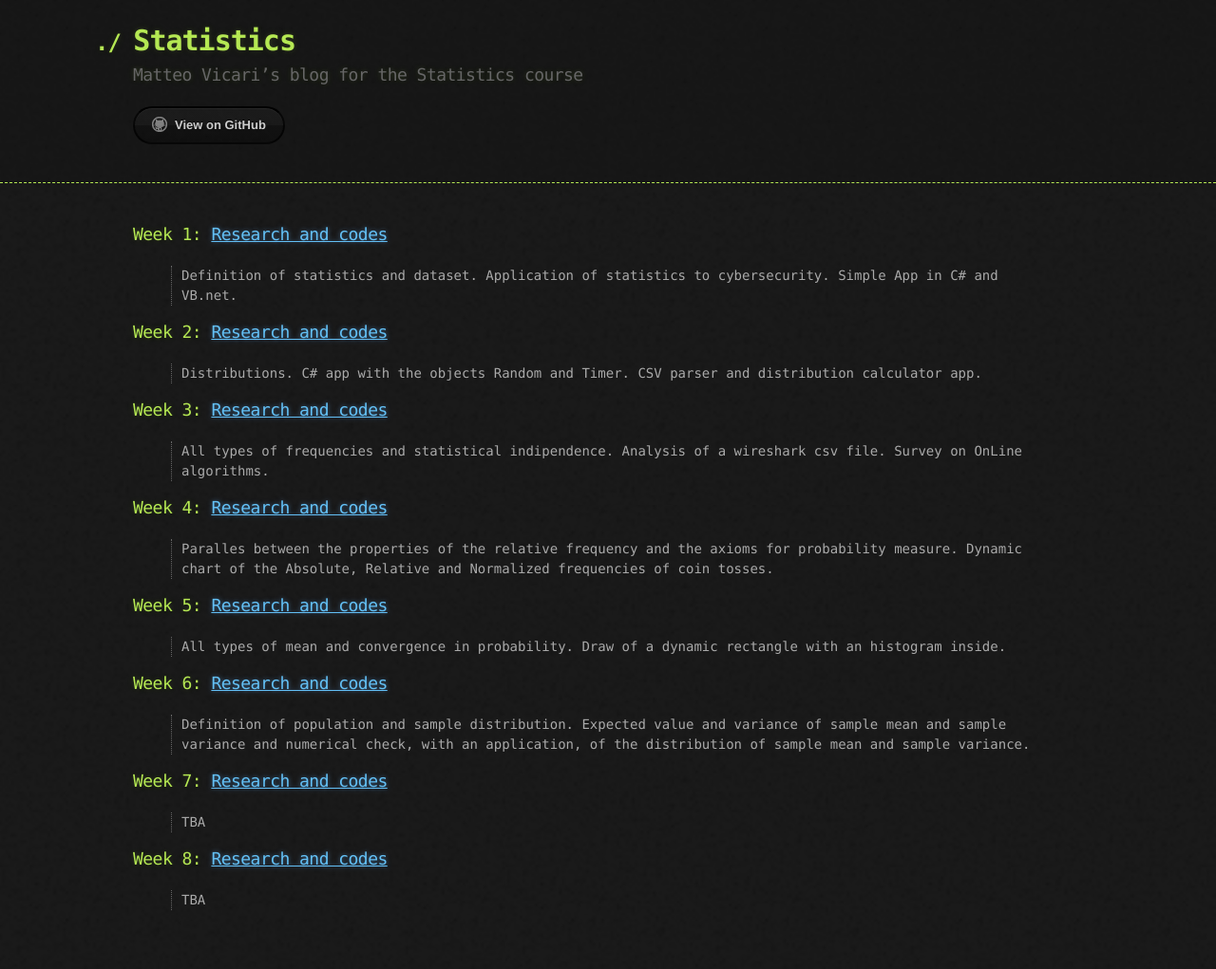
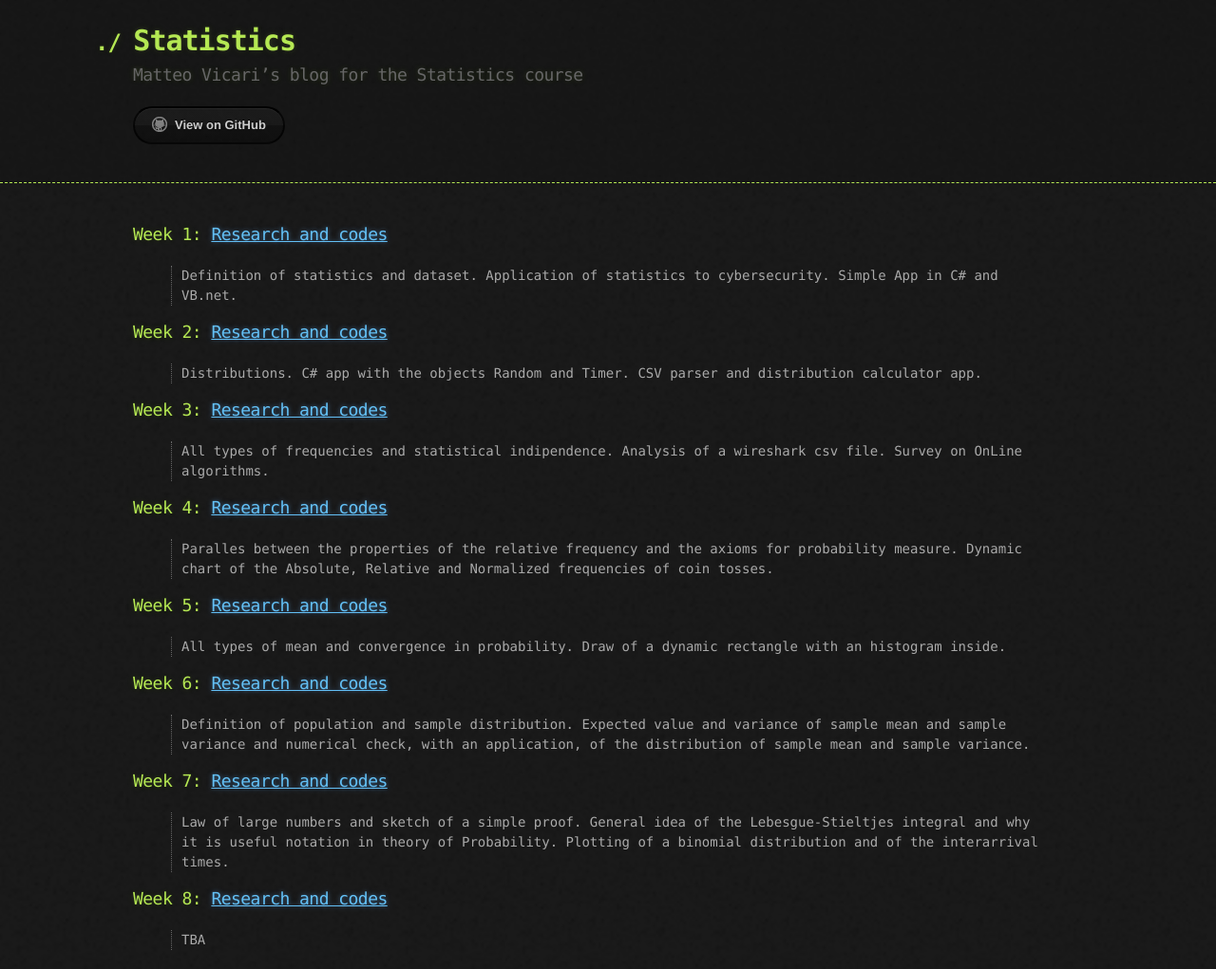
Before and after one commit to Videars/Statistics, a Jekyll site: the page built from index.md, in a window 1280 px wide. Shown: the whole page at 95% size. Built offline with Jekyll 4.4.1, drawn with Linux system fonts in a browser that asks for light colours; our own code applies the rules of GitHub Pages for plain Markdown files; before the commit the page ends 979 px from its top, so only the background shows below that.

Commit message:
Update index.md

```diff
--- a/index.md
+++ b/index.md
@@ -23,7 +23,7 @@
 
 
 ### Week 7: [Research and codes](https://videars.github.io/Week7/)
-> TBA
+> Law of large numbers and sketch of a simple proof. General idea of the Lebesgue-Stieltjes integral and why it is useful notation in theory of Probability. Plotting of a binomial distribution and of the interarrival times.
 
 
 ### Week 8: [Research and codes](https://videars.github.io/Week8/)
```
